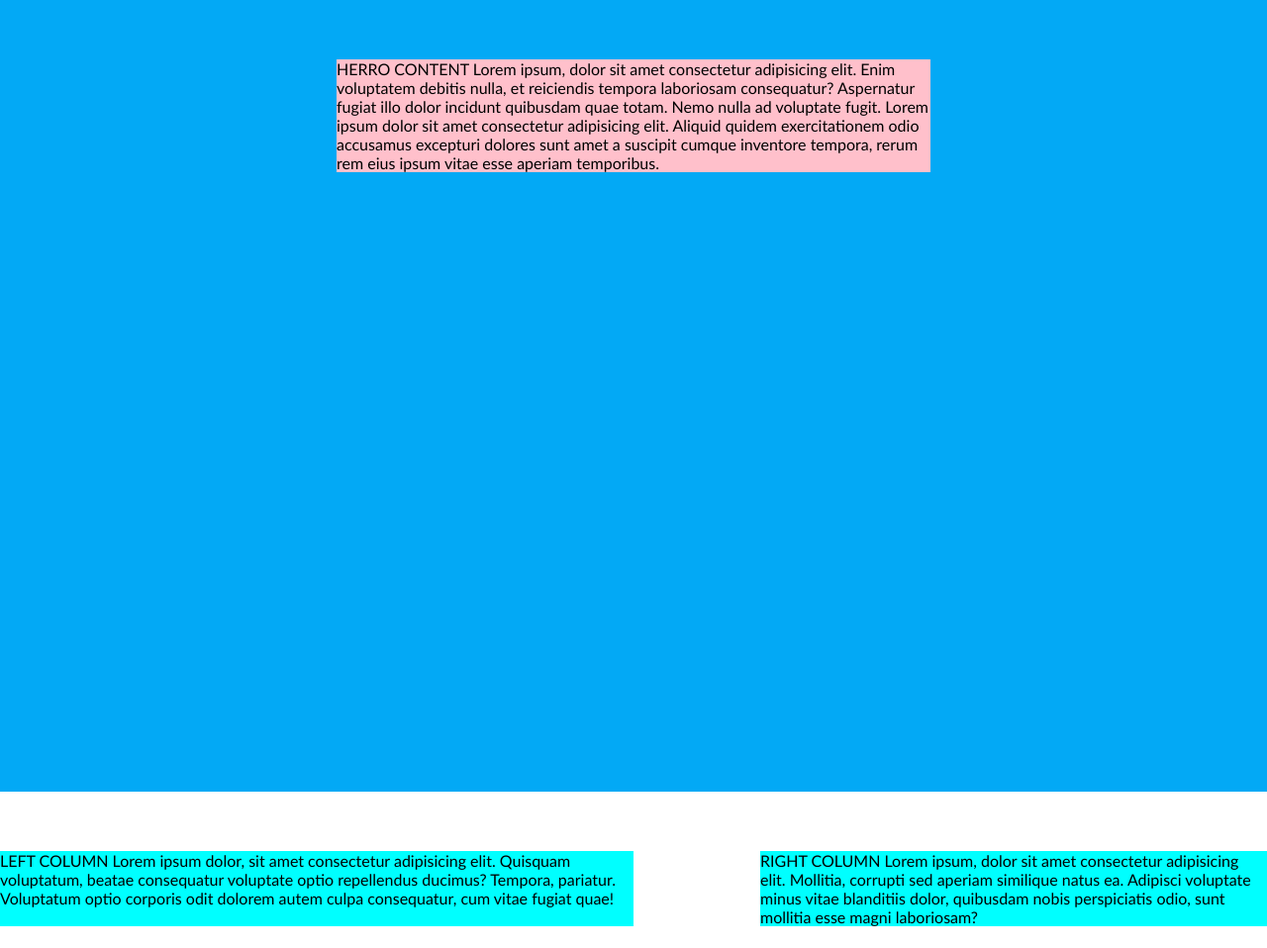
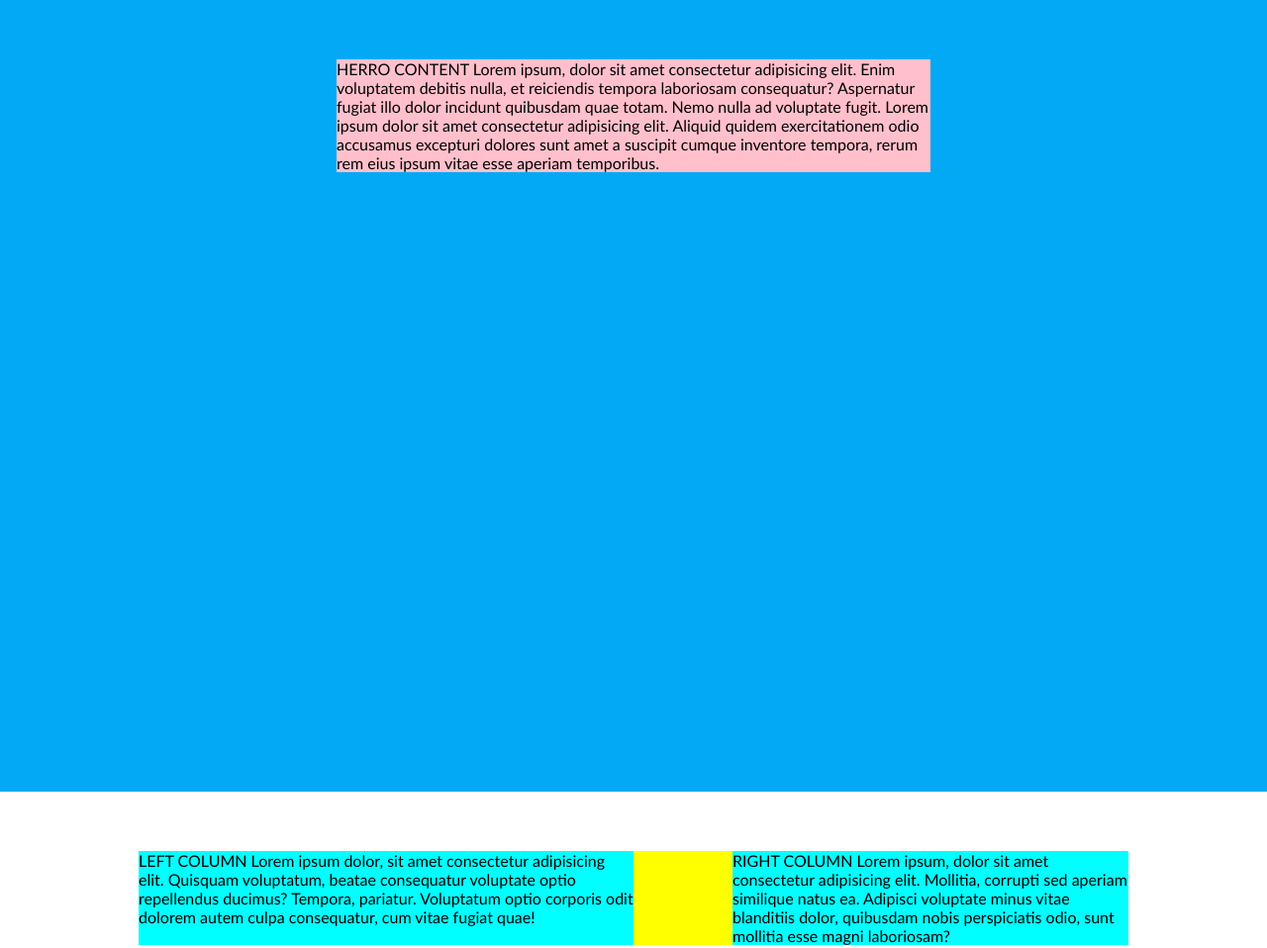
Before and after one commit to Rasosm/4-coming-soon, a website: page index.html in a window 1280 px wide. Shown: the top 958 px of the page at 99% size. Drawn offline with Linux system fonts and the light colour scheme.

Commit message:
css row style

```diff
--- a/css/base/base.css
+++ b/css/base/base.css
@@ -1,5 +1,6 @@
 :root {
   --primary-color: #03A9F5;
+  --secondary-color: #E91D62;
 }
 body,
 body * {
--- a/css/base/layout.css
+++ b/css/base/layout.css
@@ -11,6 +11,12 @@ main {
   width: 100%;
   padding-top: 60px;
   padding-bottom: 60px;
+}
+.row {
+  float: left;
+  width: 1000px;
+  margin-left: calc(50% - 500px);
+  background-color: yellow;
 }
 .row-short {
   float: left;
```
